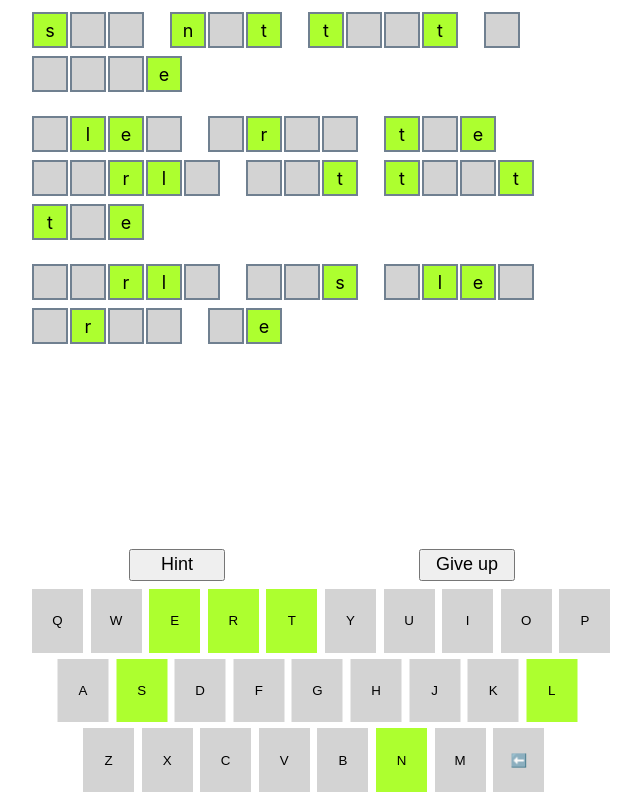
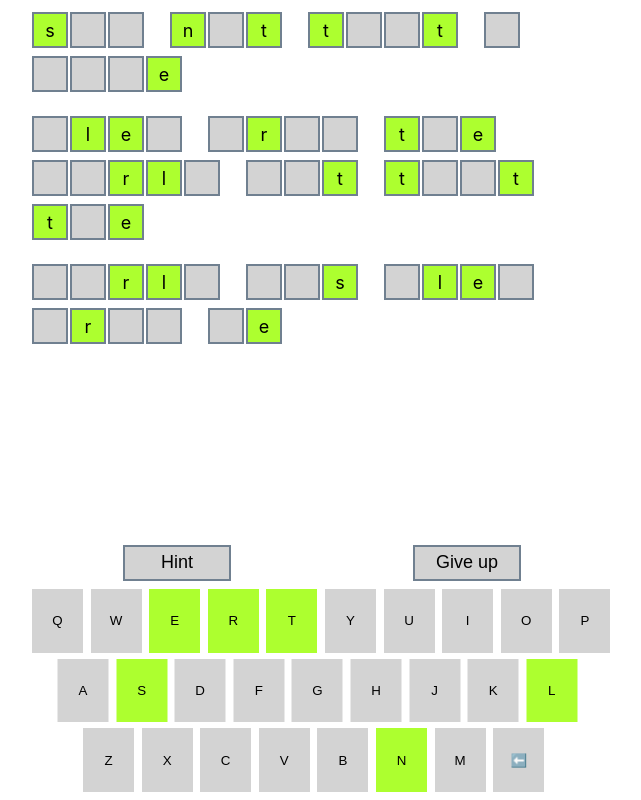
Before and after one commit to wginsberg/haikudle, a React (Create React App) app in the folder frontend/: page / in a window 1280 px wide. Shown: the whole page, without its empty margins (318-959 px from the left). Built offline with nearby package versions, Linux system fonts and the light colour scheme.

Commit message:
button and scoreboard styling

```diff
--- a/frontend/src/Scoreboard/index.js
+++ b/frontend/src/Scoreboard/index.js
@@ -7,20 +7,23 @@ export default function Scoreboard ({ gameState, winStats }) {
 
   if (gameState === GAME_STATE_WON) {
     return (
-      <div className='scoreboard'><p>Winner! Haiku made!</p>
+      <div className='scoreboard'>
+        <span>Winner! Haiku made!</span>
+        <br />
         {streakDays > 1
-          ? (<p>~ You are on a <strong>{streakDays}</strong> day streak ~</p>)
+          ? (<span>~ You are on a <strong>{streakDays}</strong> day streak ~</span>)
           : totalWins === 1
-            ? (<p>~ Nice job on your <strong>first</strong> haiku ~</p>)
-            : (<p>~ You have made <strong>{totalWins}</strong> haikus, total ~</p>)}
-        <p>See you tomorrow</p>
+            ? (<span>~ Nice job on your <strong>first</strong> haiku ~</span>)
+            : (<span>~ You have made <strong>{totalWins}</strong> haikus, total ~</span>)}
+        <br />
+        <span>See you tomorrow</span>
       </div>
     )
   }
 
   return (
-    <div>
-      <p>See you tomorrow</p>
+    <div className='scoreboard'>
+      <span>See you tomorrow</span>
     </div>
   )
 }
--- a/frontend/src/index.css
+++ b/frontend/src/index.css
@@ -211,20 +211,33 @@ body {
   display: inline-flex;
   justify-content: center;
   align-items: center;
-  height: 24px;
-  width: 100%;
-  max-width: 72px;
+  height: 26px;
+  width: 72px;
+  white-space: nowrap;
+  font-size: 16px;
+  background-color: lightgray;
+  border: 2px solid slategray;
+  border-radius: 0;
+  color: black;
+  cursor: pointer;
+}
+
+.helpActions button[disabled] {
+  opacity: 0.4;
+  cursor:not-allowed;
 }
 
 @media (min-width: 420px) {
   .helpActions button {
-    height: 32px;
-    font-size: large;
-    min-width: 96px;
+    height: 36px;
+    font-size: 18px;
+    width: 108px;
   }
 }
 
 .scoreboard {
-  display: grid;
-  justify-items: center;
+  display: flex;
+  flex-direction: column;
+  justify-content: center;
+  align-items: center;
 }
```
Also changed, not shown: frontend/src/App.js (line endings or trailing spaces).
